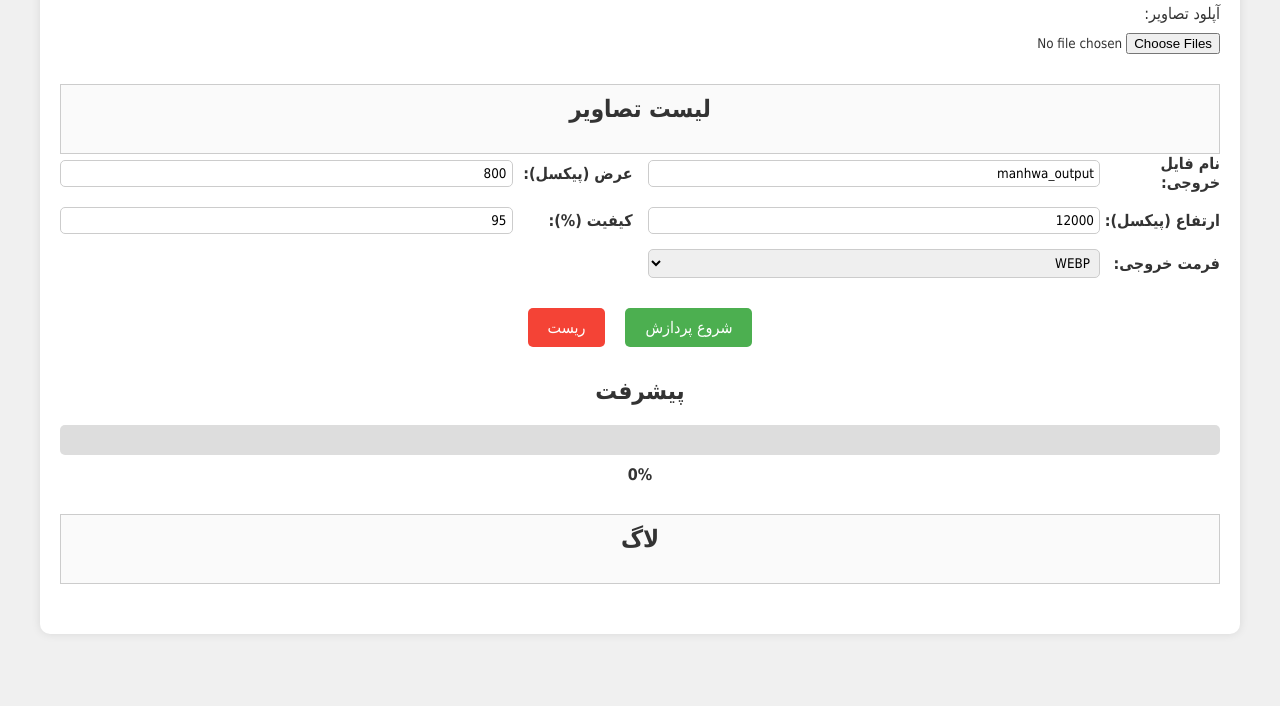
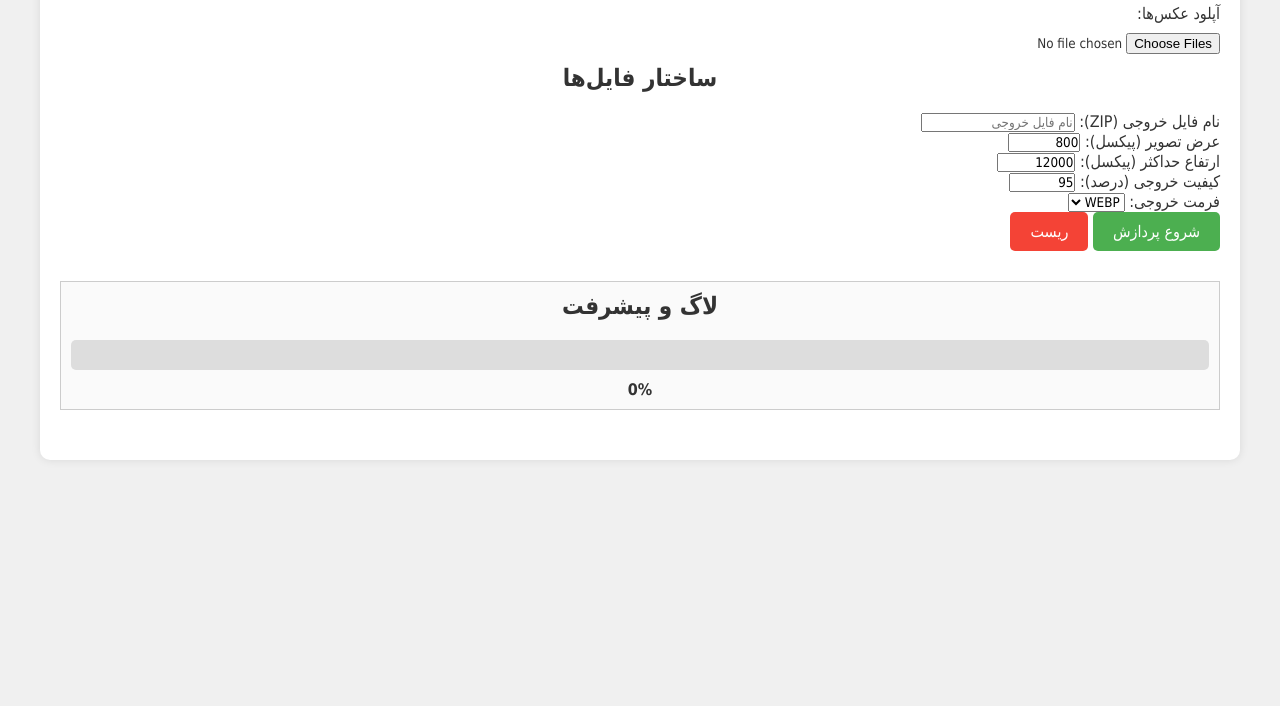
Before and after one commit to RITEMU/chapter-editor-mangaup, a plain HTML site: page index.html in a window 1280 px wide. Shown: the part 94-800 px from the top of the page. Drawn offline with nearby package versions, Linux system fonts and the light colour scheme.

Commit message:
Update index.html

```diff
--- a/index.html
+++ b/index.html
@@ -3,41 +3,45 @@
 <head>
     <meta charset="UTF-8">
     <meta name="viewport" content="width=device-width, initial-scale=1.0">
-    <title>پردازش تصاویر مانهوا</title>
+    <title>چسباندن عکس‌های مانهوا</title>
     <link rel="stylesheet" href="styles.css">
 </head>
 <body>
     <div class="container">
-        <h1>پردازش تصاویر مانهوا</h1>
+        <h1>چسباندن عکس‌های مانهوا</h1>
 
         <div class="input-section">
-            <label for="imageInput">آپلود تصاویر:</label>
-            <input type="file" id="imageInput" accept="image/*" multiple>
-        </div>
+            <div class="form-group">
+                <label for="imageInput">آپلود عکس‌ها:</label>
+                <input type="file" id="imageInput" accept="image/*" multiple>
+            </div>
 
-        <div class="tree-panel">
-            <h2>لیست تصاویر</h2>
-            <ul id="imageTree"></ul>
-        </div>
+            <div class="tree-section">
+                <h2>ساختار فایل‌ها</h2>
+                <ul id="fileTree" class="tree-view"></ul>
+            </div>
 
-        <div class="settings-section">
-            <div>
-                <label for="outputName">نام فایل خروجی:</label>
-                <input type="text" id="outputName" value="manhwa_output">
+            <div class="form-group">
+                <label for="outputName">نام فایل خروجی (ZIP):</label>
+                <input type="text" id="outputName"  placeholder="نام فایل خروجی">
             </div>
-            <div>
-                <label for="widthInput">عرض (پیکسل):</label>
-                <input type="number" id="widthInput" value="800" min="100">
+
+            <div class="form-group">
+                <label for="widthInput">عرض تصویر (پیکسل):</label>
+                <input type="number" id="widthInput" value="800" min="100" max="2000">
             </div>
-            <div>
-                <label for="heightInput">ارتفاع (پیکسل):</label>
-                <input type="number" id="heightInput" value="12000" min="1000">
+
+            <div class="form-group">
+                <label for="heightInput">ارتفاع حداکثر (پیکسل):</label>
+                <input type="number" id="heightInput" value="12000" min="1000" max="30000">
             </div>
-            <div>
-                <label for="qualityInput">کیفیت (%):</label>
-                <input type="number" id="qualityInput" value="95" min="1" max="100">
+
+            <div class="form-group">
+                <label for="qualityInput">کیفیت خروجی (درصد):</label>
+                <input type="number" id="qualityInput" value="95" min="10" max="100">
             </div>
-            <div>
+
+            <div class="form-group">
                 <label for="formatSelect">فرمت خروجی:</label>
                 <select id="formatSelect">
                     <option value="webp" selected>WEBP</option>
@@ -45,29 +49,24 @@
                     <option value="png">PNG</option>
                 </select>
             </div>
+
+            <div class="button-group">
+                <button id="startBtn">شروع پردازش</button>
+                <button id="resetBtn">ریست</button>
+            </div>
         </div>
 
-        <div class="button-section">
-            <button id="startBtn">شروع پردازش</button>
-            <button id="resetBtn">ریست</button>
-        </div>
 
-        <div class="progress-section">
-            <h2>پیشرفت</h2>
+        <div class="log-section">
+            <h2>لاگ و پیشرفت</h2>
             <div id="progressBar" class="progress-bar">
                 <div id="progress" class="progress"></div>
             </div>
-            <div id="progressText">0%</div>
-        </div>
-
-        <div class="log-section">
-            <h2>لاگ</h2>
-            <pre id="log"></pre>
+            <div id="progressText" class="progress-text">0%</div>
+            <div id="log" class="log-panel"></div>
         </div>
     </div>
-
-    <script src="https://cdnjs.cloudflare.com/ajax/libs/jszip/3.10.1/jszip.min.js"></script>
-    <script src="https://cdnjs.cloudflare.com/ajax/libs/FileSaver.js/2.0.5/FileSaver.min.js"></script>
+    <script src="utils.js"></script>
     <script src="main.js"></script>
 </body>
 </html>
```
